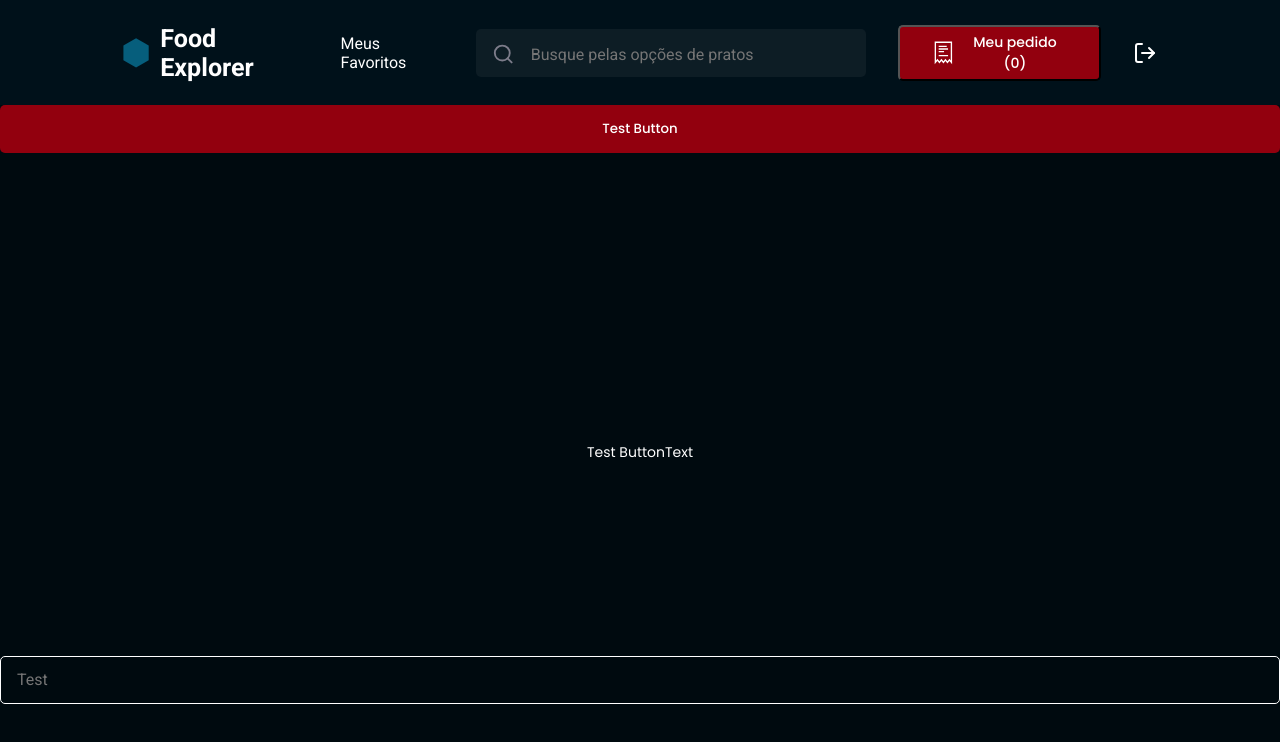
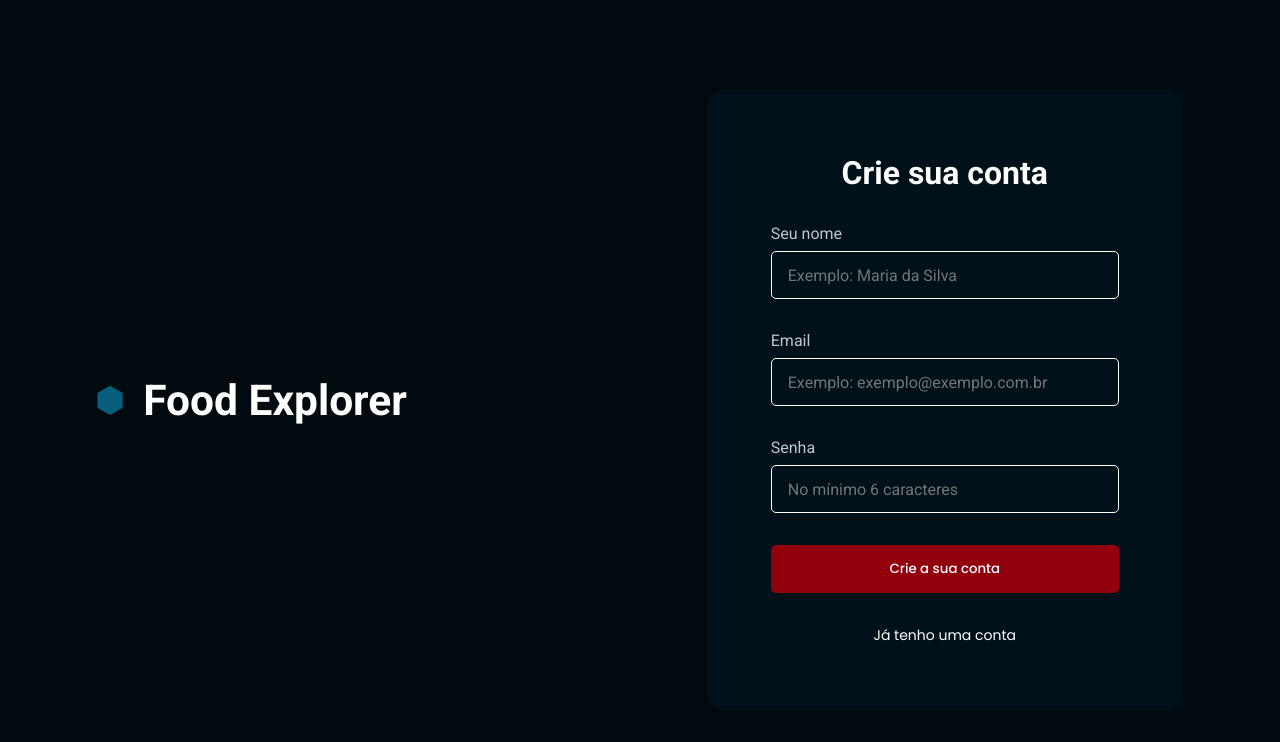
Before and after one commit to milsucruz/Food-Explorer, a React (Vite) app in the folder FE - Front/: page / in a window 1280 px wide. Shown: the top 742 px of the page. Built offline with nearby package versions, Linux system fonts and the light colour scheme.

Commit message:
SignUp Page

```diff
--- a/FE - Front/src/main.jsx
+++ b/FE - Front/src/main.jsx
@@ -5,12 +5,13 @@ import theme from './styles/theme'
 import  GlobalStyles from './styles/global'
 
 import {Details} from './Pages/Details'
+import {Signin} from './Pages/Signin'
 
 ReactDOM.createRoot(document.getElementById('root')).render(
   <React.StrictMode>
     <ThemeProvider theme={theme}>
       <GlobalStyles/>
-      <Details />
+      <Signin />
     </ThemeProvider>
   </React.StrictMode>
 )
--- /dev/null
+++ b/FE - Front/src/pages/Signin/index.jsx
@@ -0,0 +1,42 @@
+import logo from "../../assets/logoBlue.svg"
+import { Input } from '../../components/Input'
+import { Button } from '../../components/Button'
+import { ButtonText } from '../../components/ButtonText'
+import { Container, Logo, Form } from "./styles";
+
+export function Signin(){
+  return(
+    <Container>
+      <Logo>
+        <div className="logo">
+            <img src={logo} alt="Logo do Food Explorer"/>
+            <h1>Food Explorer</h1>
+        </div>
+      </Logo>
+
+      <Form>
+        <h1>Crie sua conta</h1>
+
+        <div className="inputs">
+          <p>Seu nome</p>
+          <Input placeholder="Exemplo: Maria da Silva" />
+        </div>
+
+        <div className="inputs">
+          <p>Email</p>
+          <Input placeholder="Exemplo: exemplo@exemplo.com.br" />
+        </div>
+
+        <div className="inputs">
+          <p>Senha</p>
+          <Input placeholder="No mínimo 6 caracteres" />
+        </div>
+
+        <Button title="Crie a sua conta" />
+
+        <ButtonText title="Já tenho uma conta"/>
+
+      </Form>
+    </Container>
+  )
+}
--- /dev/null
+++ b/FE - Front/src/pages/Signin/styles.js
@@ -0,0 +1,56 @@
+import styled from "styled-components";
+
+export const Container = styled.div`
+  height: 100vh;
+
+  display: flex;
+  justify-content: center;
+  align-items: center;
+
+  gap: 30rem;
+  `;
+
+export const Logo = styled.div`
+  display: flex;
+  align-items: center;
+
+
+  .logo{
+    display: flex;
+    gap: 2rem;
+  }
+
+  h1{
+    font-size: 4.24815rem;
+    font-weight: 700;
+    color: ${({theme}) => theme.COLORS.WHITE};
+  }
+
+`;
+
+export const Form = styled.form`
+  width: 47.6rem;
+
+  display: flex;
+  flex-direction: column;
+  justify-content: center;
+  gap: 3.2rem;
+
+  padding: 6.4rem;
+  border-radius: 1.6rem;
+  background-color: ${({theme}) => theme.COLORS.BACKGROUND_700};
+
+  > h1 {
+    display: flex;
+    align-items: center;
+    justify-content: center;
+  }
+
+  .inputs {
+    > p{
+      margin-bottom: .8rem;
+
+    color: ${({theme}) => theme.COLORS.GRAY_800}
+    }
+  }
+`;
```
